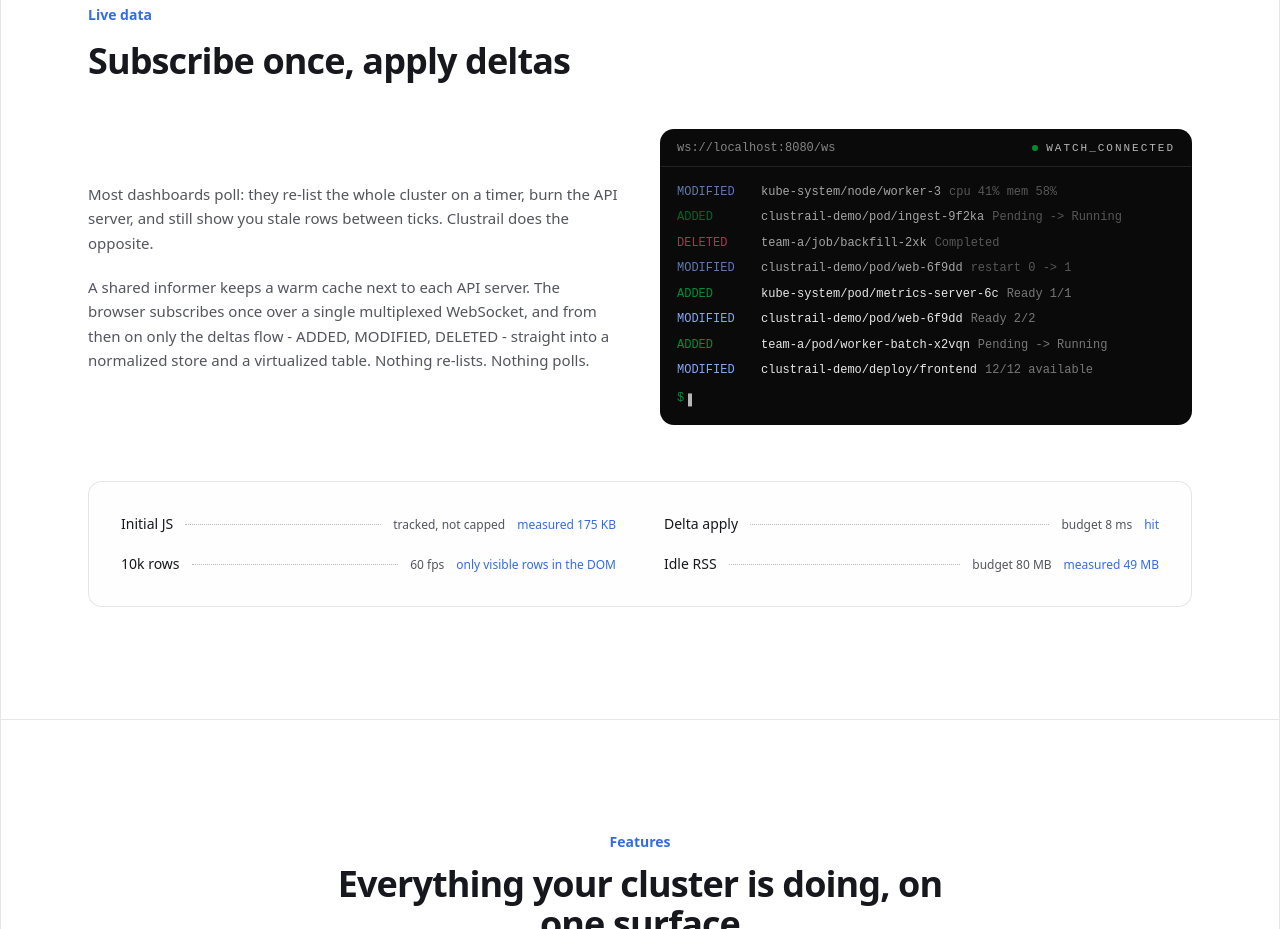
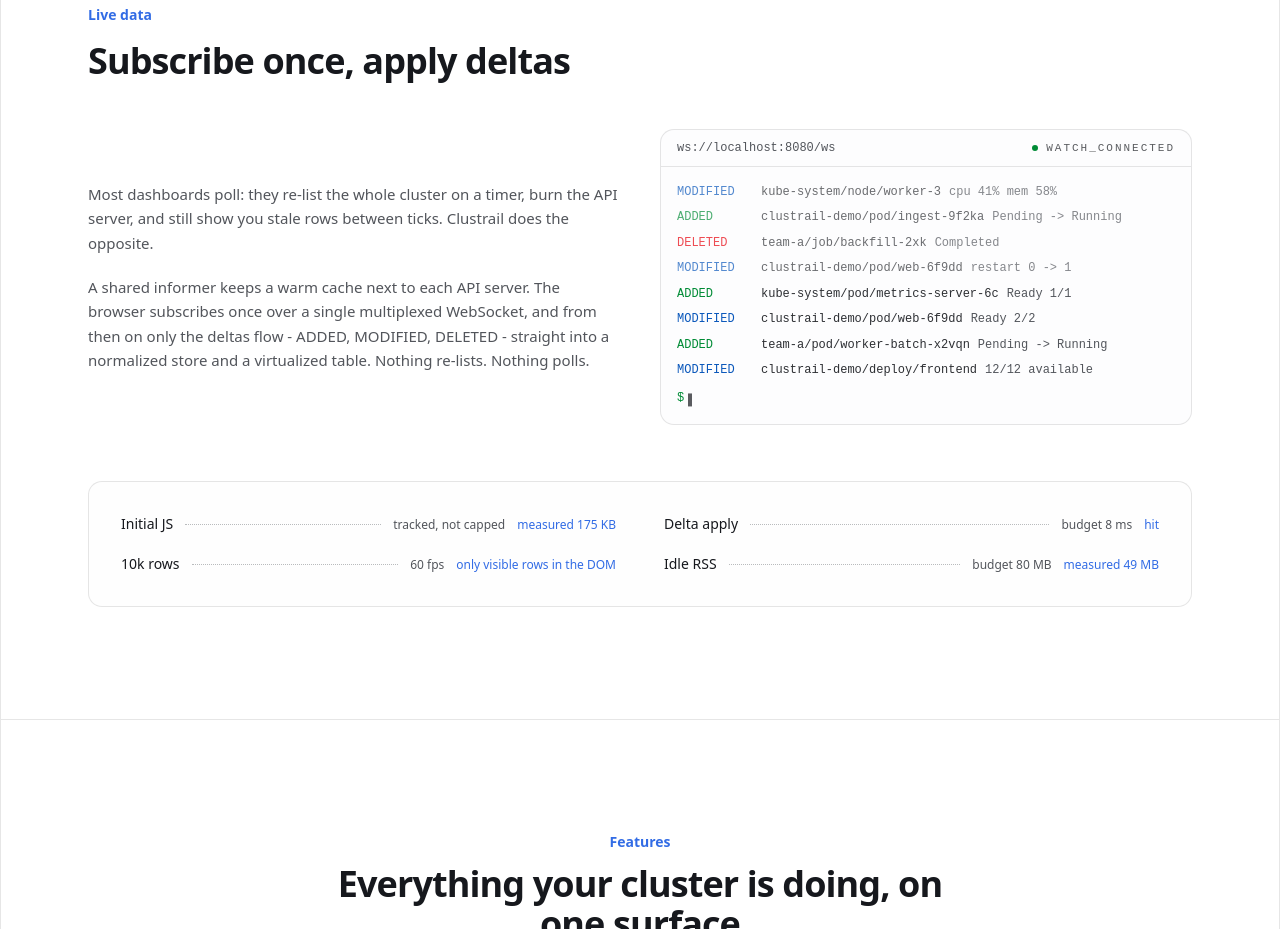
Before and after one commit to clustrail/clustrail.github.io, a Next.js app: page / in a window 1280 px wide. Shown: the part 1540-2469 px from the top of the page. Built offline with nearby package versions, Linux system fonts and the light colour scheme; no server answers.

Commit message:
Follow the site theme in the watch-stream terminal

```diff
--- a/components/landing/watch-stream.tsx
+++ b/components/landing/watch-stream.tsx
@@ -8,7 +8,9 @@
  * reduced-motion viewers get a static block of rows instead. Decorative
  * (aria-hidden), but the header carries a real live status label.
  *
- * The terminal is intentionally dark in BOTH themes - a terminal is a terminal.
+ * The card follows the site theme: token-driven surfaces and text, with the
+ * verb colors drawn from the same adaptive palette (--live, --link,
+ * --destructive) so both themes keep AA contrast.
  */
 import {useEffect, useRef, useState, type ReactNode} from 'react';
 import clsx from 'clsx';
@@ -19,8 +21,8 @@
 
 const VERB_COLOR: Record<Verb, string> = {
   ADDED: 'text-live',
-  MODIFIED: 'text-[#85a8f1]',
-  DELETED: 'text-[#e0526e]',
+  MODIFIED: 'text-link',
+  DELETED: 'text-destructive',
 };
 
 // Realistic deltas across the product's demo namespaces.
@@ -53,8 +55,8 @@
         dim ? 'opacity-70' : 'opacity-100',
       )}>
       <span className={clsx('w-[4.75rem] shrink-0', VERB_COLOR[d.verb])}>{d.verb}</span>
-      <span className="truncate text-white/90">{d.object}</span>
-      <span className="hidden truncate text-white/45 sm:inline">{d.note}</span>
+      <span className="truncate text-foreground/90">{d.object}</span>
+      <span className="hidden truncate text-muted-foreground sm:inline">{d.note}</span>
     </li>
   );
 }
@@ -89,14 +91,14 @@
       ref={ref}
       aria-hidden
       className={clsx(
-        'flex select-none flex-col overflow-hidden rounded-xl border border-border bg-[oklch(0.145_0_0)]',
+        'flex select-none flex-col overflow-hidden rounded-xl border border-border bg-card',
         className,
       )}>
-      <div className="flex items-center justify-between border-b border-white/10 px-4 py-2.5">
-        <span className="font-mono text-xs text-white/50">ws://localhost:8080/ws</span>
+      <div className="flex items-center justify-between border-b border-border px-4 py-2.5">
+        <span className="font-mono text-xs text-muted-foreground">ws://localhost:8080/ws</span>
         {/* The terminal keeps its own mono status vocabulary - it is the one
             place the data plane speaks for itself. */}
-        <span className="inline-flex items-center gap-2 font-mono text-2xs font-medium uppercase tracking-[0.18em] text-white/70">
+        <span className="inline-flex items-center gap-2 font-mono text-2xs font-medium uppercase tracking-[0.18em] text-foreground/70">
           <span className="relative flex size-1.5" aria-hidden>
             <span className="absolute inline-flex h-full w-full animate-ping rounded-full bg-live opacity-60" />
             <span className="relative inline-flex size-1.5 rounded-full bg-live" />
@@ -112,7 +114,7 @@
           <span className="text-live">$</span>
           <span
             aria-hidden
-            className="inline-block h-[1.05em] w-[0.5ch] translate-y-[0.12em] animate-caret bg-white/70"
+            className="inline-block h-[1.05em] w-[0.5ch] translate-y-[0.12em] animate-caret bg-foreground/70"
           />
         </li>
       </ul>
```
